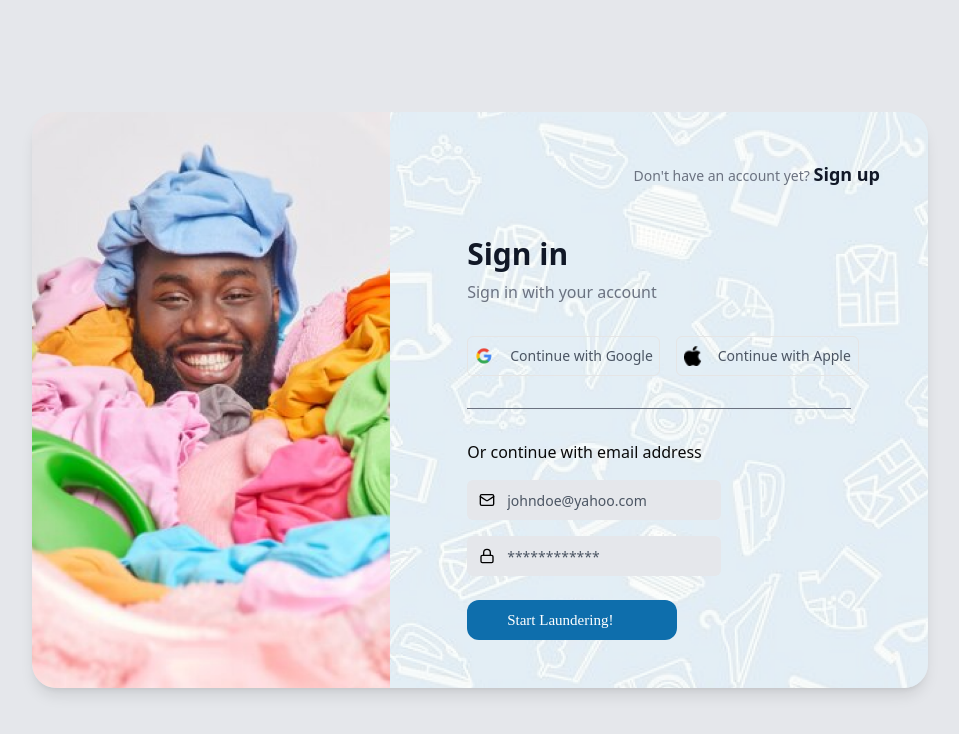
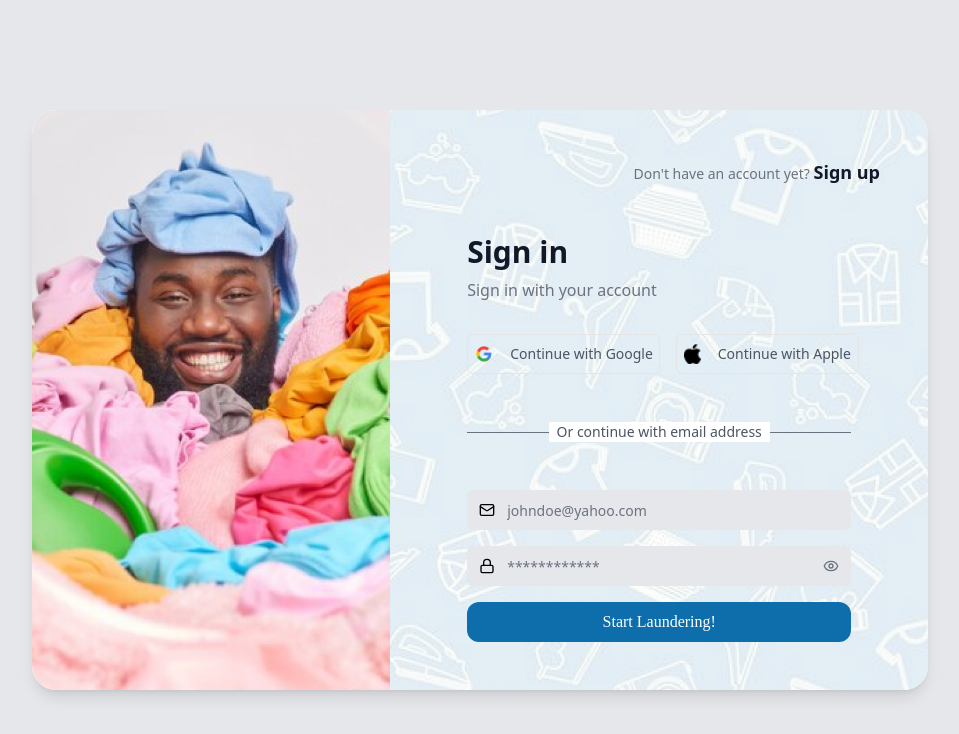
Before and after one commit to Aristocratjnr/Consumer-dashboard, a Next.js app: page /auth/SignIn in a window 1280 px wide. Shown: the top 734 px of the page, without its empty margins (160-1119 px from the left). Built offline with nearby package versions, Linux system fonts and the light colour scheme.

Commit message:
fix: implement password visibility toggle and enhance SignIn form layout for better user experience

```diff
--- a/src/app/auth/SignIn/page.tsx
+++ b/src/app/auth/SignIn/page.tsx
@@ -1,23 +1,35 @@
+"use client";
+
 import Link from "next/link";
 import { Button } from "@/components/ui/button";
 import { LaundryIllustrations } from "@/components/laundry-illustrations";
-import { Lock, Mail } from "lucide-react";
+import { Eye, EyeOff, Lock, Mail } from "lucide-react";
 import Image from "next/image";
+import { useState } from "react";
+import { text } from "stream/consumers";
+
 
 export default function SignIn() {
+  const [showPassword, setShowPassword] = useState(false);
+
+  const togglePasswordVisibility = () => {
+    setShowPassword(!showPassword);
+  };
+
   return (
-    <div className="min-h-screen w-full flex items-center justify-center bg-gray-200">
-      <div className="w-full max-w-4xl h-auto grid grid-cols-1 md:grid-cols-[1fr,1.5fr] shadow-lg rounded-3xl overflow-hidden">
-        {/* Illustrations */}
+    <div className="min-h-screen w-full flex items-center justify-center bg-gray-200 p-4">
+      <div className="w-full max-w-4xl grid grid-cols-1 md:grid-cols-[1fr,1.5fr] shadow-lg rounded-3xl overflow-hidden bg-white">
+        <div className="hidden md:block">
           <LaundryIllustrations />
+        </div>
 
         {/* Sign-In Form */}
         <div
-          className="relative p-6 md:p-12 flex flex-col bg-cover bg-center"
+          className="relative px-4 py-6 md:p-12 flex flex-col bg-cover bg-center"
           style={{ backgroundImage: "url('/images/sign.png')" }}
         >
           {/* Header */}
-          <div className="text-center md:text-right mb-6 md:mb-12">
+          <div className="text-center md:text-right mb-4 md:mb-12">
             <span className="text-sm text-gray-500">
               Don&apos;t have an account yet?{" "}
             </span>
@@ -30,9 +42,9 @@ export default function SignIn() {
           </div>
 
           {/* Form Content */}
-          <div className="max-w-sm mx-auto w-full flex-grow flex flex-col justify-center space-y-6 md:space-y-8">
+          <div className="w-full max-w-sm mx-auto flex-grow flex flex-col justify-center space-y-4 md:space-y-8">
             {/* Title and Description */}
-            <div className="space-y-2">
+            <div className="space-y-1 md:space-y-2">
               <h1 className="text-2xl md:text-3xl font-bold text-gray-900">
                 Sign in
               </h1>
@@ -42,11 +54,11 @@ export default function SignIn() {
             </div>
 
             {/* Buttons for Google and Apple Sign-In */}
-            <div className="flex flex-col space-y-4 md:flex-row md:space-y-0 md:space-x-4">
-              <Link href="/dashboard">
+            <div className="flex flex-col space-y-3 md:flex-row md:space-y-0 md:space-x-4">
+              <Link href="/dashboard" className="flex-1">
                 <Button
                   variant="outline"
-                className="flex-1 h-10 bg-transparent  text-gray-600  font-medium"
+                  className="w-full h-10 bg-transparent text-gray-600 font-medium"
                 >
                   <Image
                     src="/images/google.png"
@@ -58,11 +70,10 @@ export default function SignIn() {
                   Continue with Google
                 </Button>
               </Link>
-              <Link href="/dashboard">
+              <Link href="/dashboard" className="flex-1">
                 <Button
                   variant="ghost"
-                className="flex-1 h-10 bg-transparent border text-gray-600 font-medium"
-
+                  className="w-full h-10 bg-transparent border text-gray-600 font-medium"
                 >
                   <Image
                     src="/images/apple.png"
@@ -77,41 +88,53 @@ export default function SignIn() {
             </div>
 
             {/* Divider */}
-            <div className="relative">
+            <div className="relative py-2 md:py-4">
               <div className="absolute inset-0 flex items-center">
                 <div className="w-full border-t border-gray-500" />
               </div>
               <div className="relative flex justify-center text-xs md:text-sm">
                 <span className="px-2 bg-white text-gray-600">
+                  Or continue with email address
                 </span>
               </div>
             </div>
 
             {/* Form */}
-            <form className="space-y-3 md:space-y-4">
-              <h3> Or continue with email address</h3>
+            <form className="space-y-4">
               {/* Email Input */}
               <div className="relative">
                 <Mail className="absolute left-3 top-1/2 -translate-y-1/2 h-4 w-4 text-black" />
                 <input
                   type="email"
                   placeholder="johndoe@yahoo.com"
-                  className="w-45 h-10 pl-10 pr-3 bg-gray-200 border-0 rounded-md text-sm text-gray-900 font-semi-bold placeholder-gray-600"
+                  className="w-full h-10 pl-10 pr-3 bg-gray-200 border-0 rounded-md text-sm text-gray-900 placeholder-gray-500 focus:ring-2 focus:ring-teal-500 focus:outline-none"
                 />
               </div>
               {/* Password Input */}
               <div className="relative">
                 <Lock className="absolute left-3 top-1/2 -translate-y-1/2 h-4 w-4 text-black" />
                 <input
-                  type="password"
+                  type={showPassword? "text" : "password"}
                   placeholder="************"
-                  className="w-45 h-10 pl-10 pr-3 bg-gray-200 border-0 rounded-md text-sm font-semi-bold  text-gray-900 placeholder-gray-600"
+                  className="w-full h-10 pl-10 pr-3 bg-gray-200 border-0 rounded-md text-sm text-gray-900 placeholder-gray-500 focus:ring-2 focus:ring-teal-500 focus:outline-none"
                 />
-              </div><br/>
+                 <button
+                  type="button"
+                  onClick={togglePasswordVisibility}
+                  className="absolute right-3 top-1/2 -translate-y-1/2 text-gray-500 hover:text-gray-700 focus:outline-none"
+                >
+                  {showPassword ? (
+                    <EyeOff className="h-4 w-4" />
+                  ) : (
+                    <Eye className="h-4 w-4" />
+                  )}
+                </button>
+              </div>
+
               {/* Submit Button */}
-              <Link href="/home">
-              <Button className="w-45 h-10 pl-10 pr-16 bg-teal-1000 hover:bg-teal-1000 text-white font-itim text-[15px] rounded-xl flex  justify-center space-x-2 text-center">
-                <span>Start Laundering!</span>
+              <Link href="/home" className="block mt-6">
+                <Button className="w-full h-10 bg-teal-1000 hover:bg-teal text-white font-itim text-[16px] rounded-xl">
+                  Start Laundering!
                 </Button>
               </Link>
             </form>
@@ -119,5 +142,5 @@ export default function SignIn() {
         </div>
       </div>
       </div>
-  );
+  )
 }
```
Lines whose indentation alone changed are shown as unchanged.
